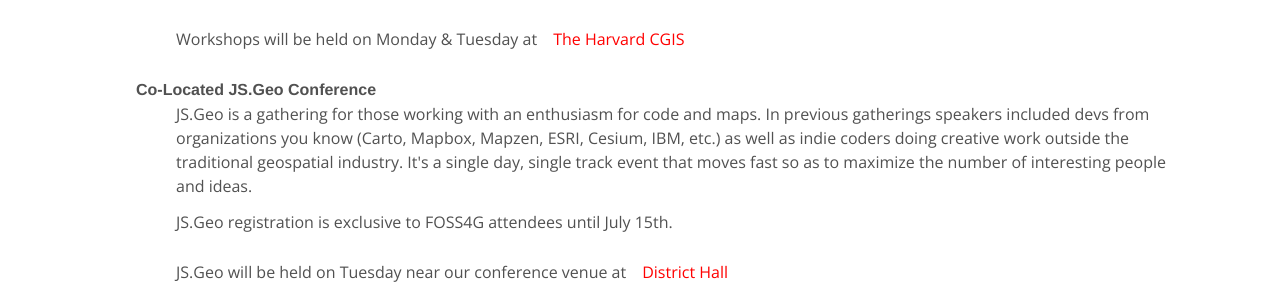
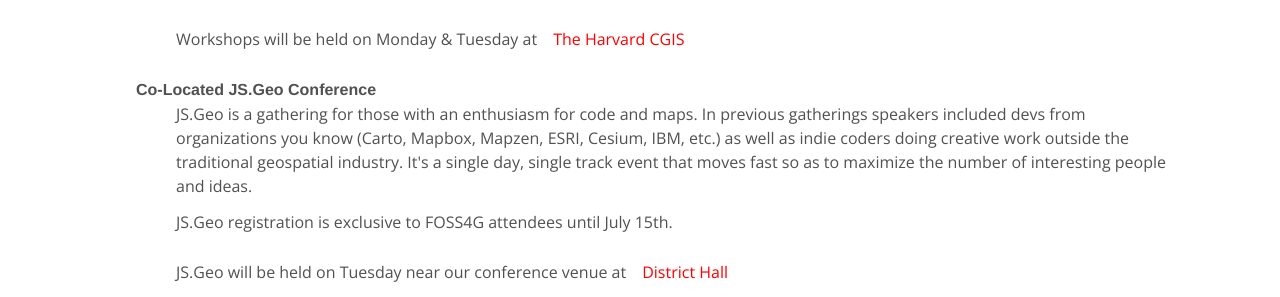
Before and after one commit to AvidGeo/foss4g2017-dev, a Jekyll site: the page built from register/index.html, in a window 1280 px wide. Shown: the part 1210-1507 px from the top of the page. Built offline with Jekyll 4.4.1, drawn with Linux system fonts in a browser that asks for light colours.

Commit message:
update js.geo sentence

```diff
--- a/register/index.html
+++ b/register/index.html
@@ -29,7 +29,7 @@
         </li>
         <li><strong>Co-Located JS.Geo Conference</strong>
             <ul class="nbull">
-                <li>JS.Geo is a gathering for those working with an enthusiasm for code and maps. In previous gatherings speakers included devs from organizations you know (Carto, Mapbox, Mapzen, ESRI, Cesium, IBM, etc.) as well as indie coders doing creative
+                <li>JS.Geo is a gathering for those with an enthusiasm for code and maps. In previous gatherings speakers included devs from organizations you know (Carto, Mapbox, Mapzen, ESRI, Cesium, IBM, etc.) as well as indie coders doing creative
                     work outside the traditional geospatial industry. It's a single day, single track event that moves fast so as to maximize the number of interesting people and ideas.</li>
                 <li>JS.Geo registration is exclusive to FOSS4G attendees until July 15th.</li>
                 <li>JS.Geo will be held on Tuesday near our conference venue at<a href="http://www.districthallboston.org/" style="color:red;">District Hall</a></li>
```
